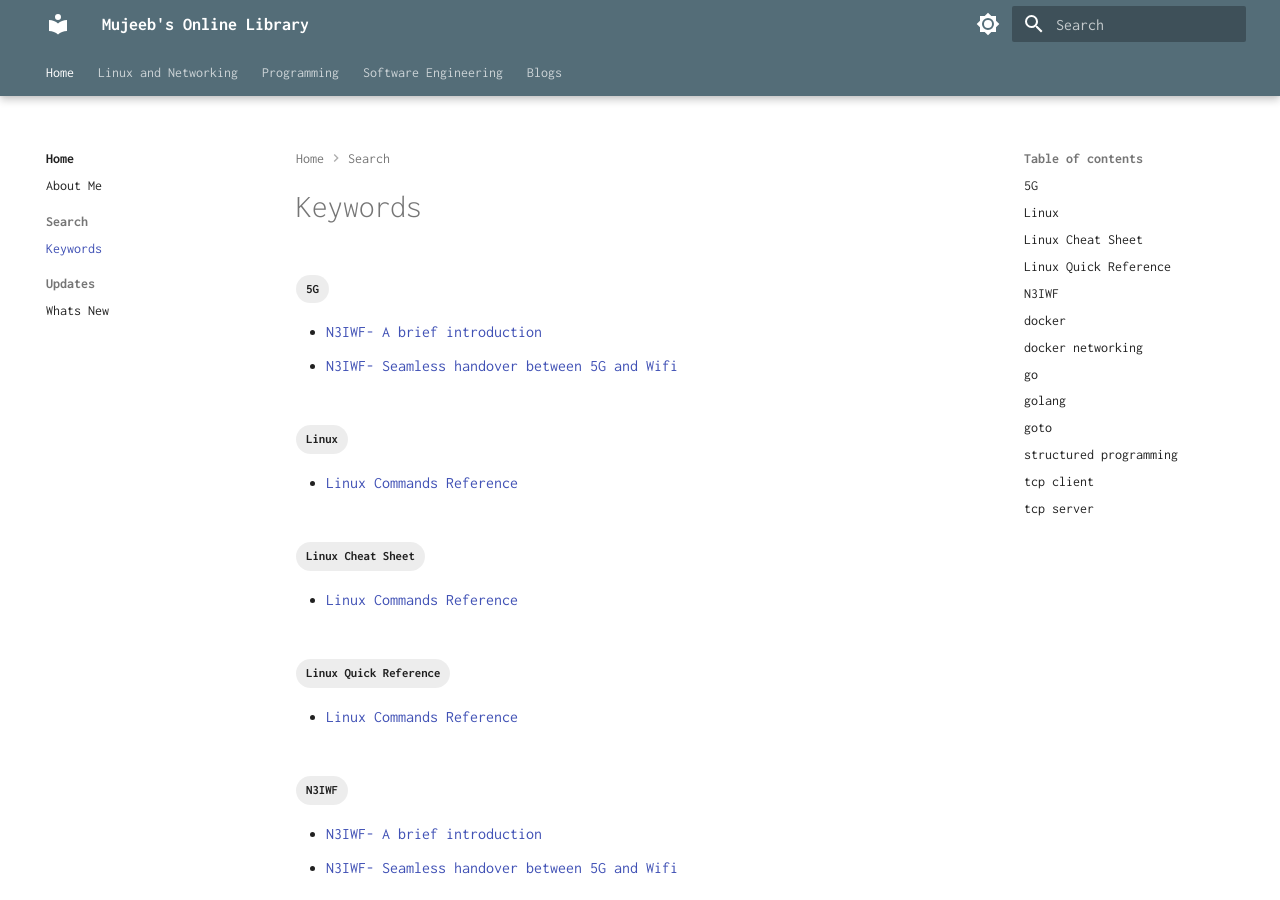
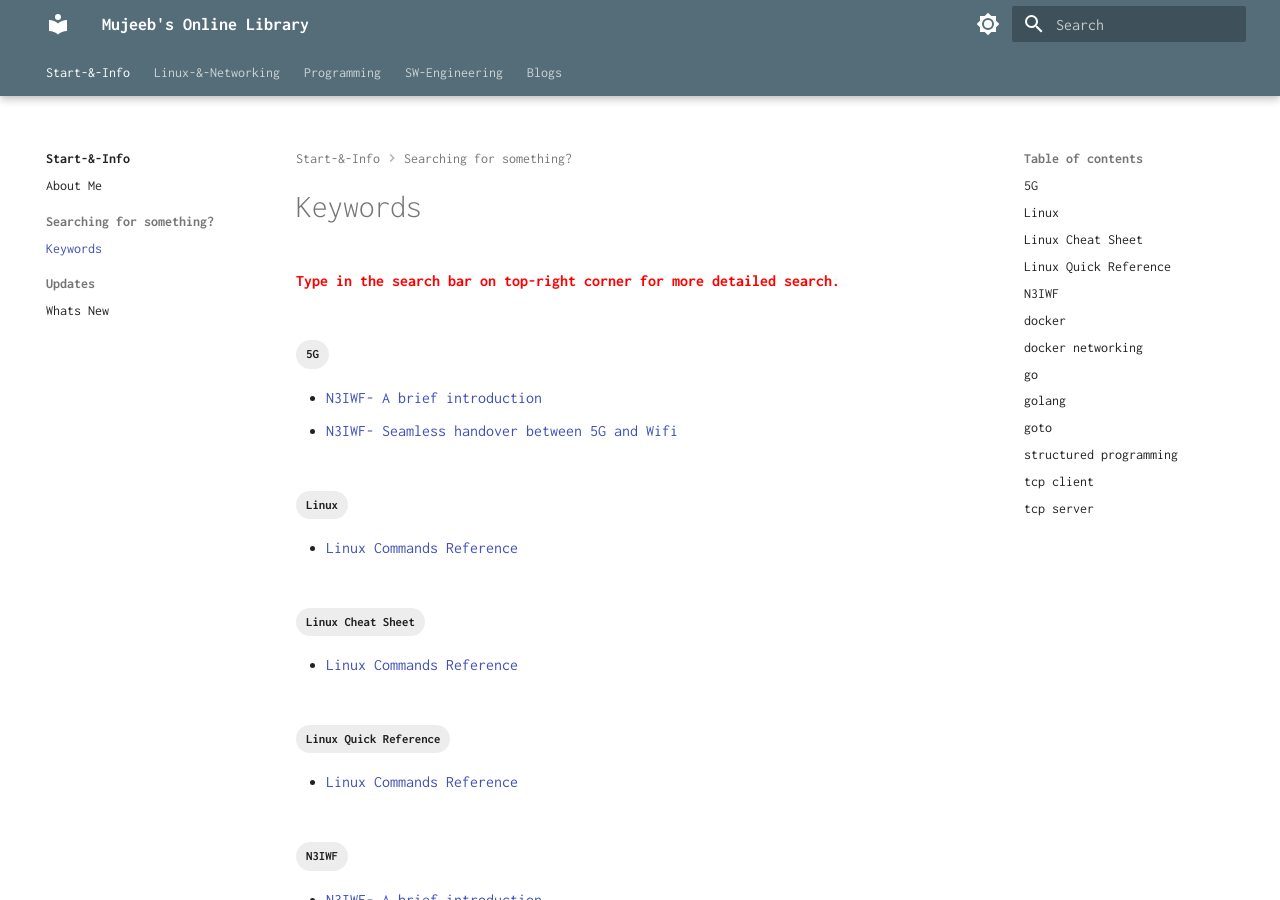
Before and after one commit to alohamujeeb/alohamujeeb.github.io, an MkDocs documentation site: the page built from docs/tags.md, in a window 1280 px wide and 900 px high. Built offline with MkDocs 1.6.1 and Material for MkDocs 9.7.7, drawn with Linux system fonts in a browser that asks for light colours.

Commit message:
files restructured

```diff
--- a/docs/tags.md
+++ b/docs/tags.md
@@ -1 +1,3 @@
+<p style="color: red; font-weight: bold;">Type in the search bar on top-right corner for more detailed search.</p>
+
 <!-- material/tags -->
--- a/mkdocs.yml
+++ b/mkdocs.yml
@@ -18,6 +18,7 @@ markdown_extensions:
 
 theme:
   name: material
+  #custom_dir: docs/overrides
 
   font:
     #code: Roboto Mono
@@ -98,15 +99,15 @@ plugins:
 
 # Page tree
 nav:
-  - Home:
+  - Start-&-Info:
     - My Online Library: index.md
     - About Me: about/aboutme.md
-    - Search:
+    - Searching for something?:
       - Keywords: tags.md
     - Updates:
       - Whats New: whatsnew.md
 
-  - Linux and Networking:
+  - Linux-&-Networking:
     - Introduction: linux/introduction.md
     - Linux 101:
       - Linux Commands Reference: linux/linux-cli.md
@@ -134,7 +135,7 @@ nav:
       #- Flask: programming/frameworks/flask-under-construction.md
       #- QT: programming/frameworks/qt-under-construction.md
 
-  - Software Engineering:
+  - SW-Engineering:
     - Introduction: sweng/introduction.md
     - Docker:
         - Docker 101:
```
Also changed, not shown: docs/blog/index.md (+1 -1 lines).
